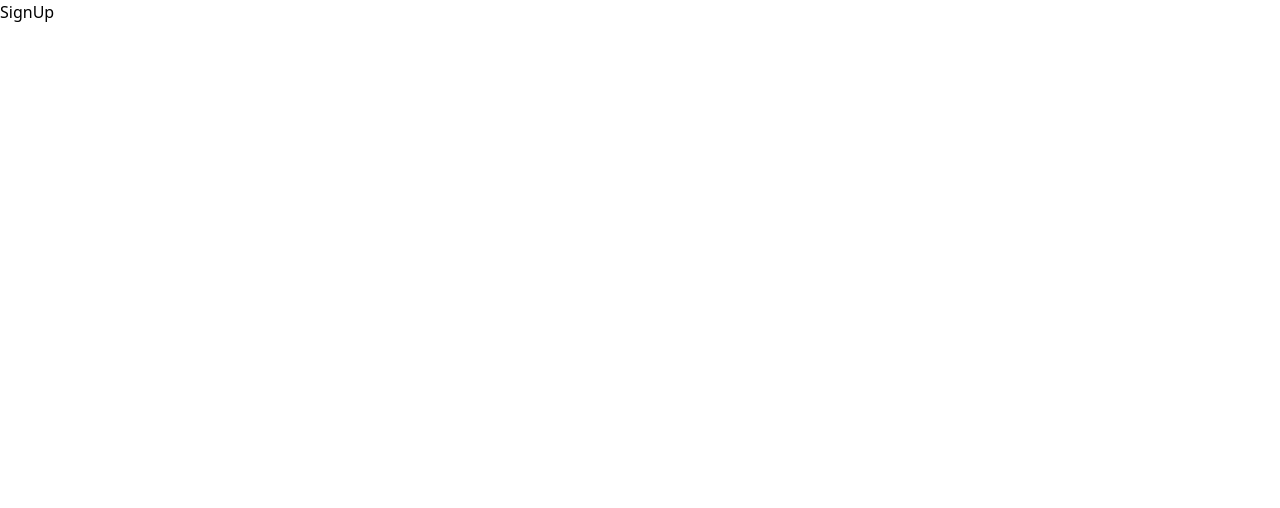
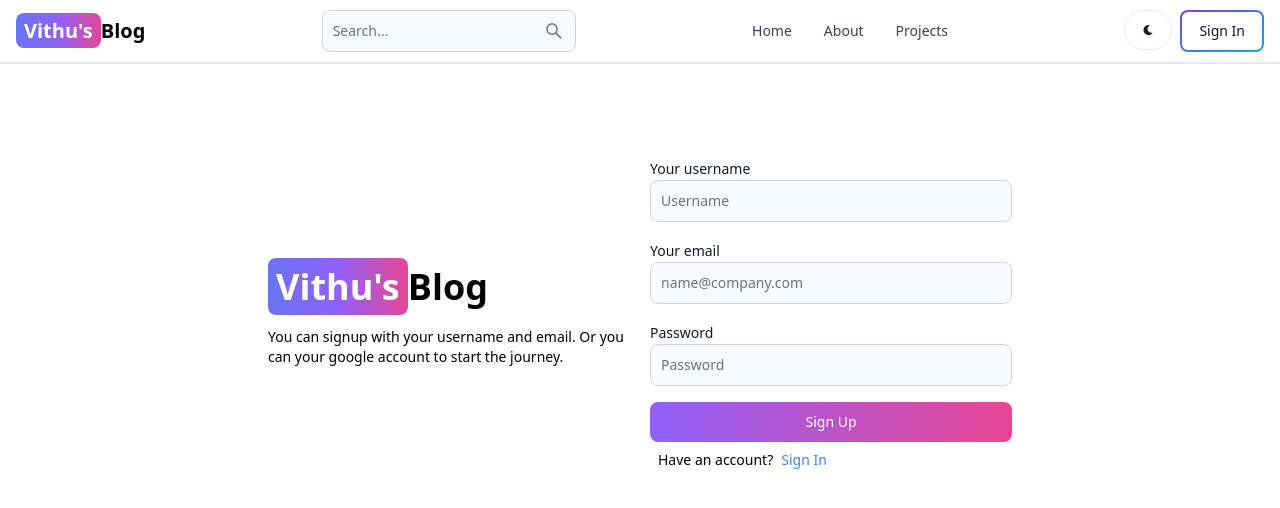
Before and after one commit to RavikrishnanVithushan/Blog-App, a React (Vite) app in the folder client/: page /signUp in a window 1280 px wide. Shown: the top 508 px of the page. Built offline with nearby package versions, Linux system fonts and the light colour scheme.

Commit message:
Create Sign Up UI

```diff
--- a/client/src/App.jsx
+++ b/client/src/App.jsx
@@ -6,11 +6,14 @@
 import SignUp from './pages/SignUp';
 import About from './pages/About';
 import Projects from './pages/Projects';
+import Header from './components/Header';
+
 
 
 export default function App() {
   return (
     <BrowserRouter>
+    <Header/>
       <Routes>
         <Route path='/' element={<Home/>} />
         <Route path='/dashboard' element={<Dashboard/>} />
--- a/client/src/pages/Home.jsx
+++ b/client/src/pages/Home.jsx
@@ -1,10 +1,10 @@
 import React from 'react'
-import Header from '../components/Header'
+
 
 export default function Home() {
   return (
     <div>
-        <Header/>
+
     </div>
   )
 }
--- a/client/src/pages/SignUp.jsx
+++ b/client/src/pages/SignUp.jsx
@@ -1,7 +1,44 @@
+import { Button, Label, TextInput } from 'flowbite-react'
 import React from 'react'
+import { Link } from 'react-router-dom'
 
 export default function SignUp() {
   return (
-    <div>SignUp</div>
+    <div className='min-h-screen mt-20'>
+      <div className='flex p-3 max-w-3xl mx-auto flex-col md:flex-row md:items-center gap-5'>
+        <div className='flex-1'>
+          <Link to="/" className='font-bold dark:text-white text-4xl'>
+          <span className='px-2 py-1 bg-gradient-to-r from-indigo-500 via-purple-500 to-pink-500 rounded-lg text-white'>Vithu's</span>
+            Blog
+          </Link>
+          <p className='text-sm mt-5'>
+            You can signup with your username and email. Or you can your google account to start the journey.
+          </p>
+        </div>
+        <div className='flex-1'>
+          <form className='flex flex-col gap-4'>
+            <div>
+              <Label value='Your username'/>
+              <TextInput type='text' placeholder='Username' id='username'/>
+            </div>
+            <div>
+              <Label value='Your email'/>
+              <TextInput type='email' placeholder='name@company.com' id='email'/>
+            </div>
+            <div>
+              <Label value='Password'/>
+              <TextInput type='text' placeholder='Password' id='password'/>
+            </div>
+            <Button gradientDuoTone='purpleToPink' type='submit'>Sign Up</Button>
+          </form>
+          <div className='flex gap-2 text-sm m-2 '>
+            <span>Have an account?</span>
+            <Link to='/signIn' className='text-blue-500'>
+              Sign In
+            </Link>
+          </div>
+        </div>
+      </div>
+    </div>
   )
 }
```
